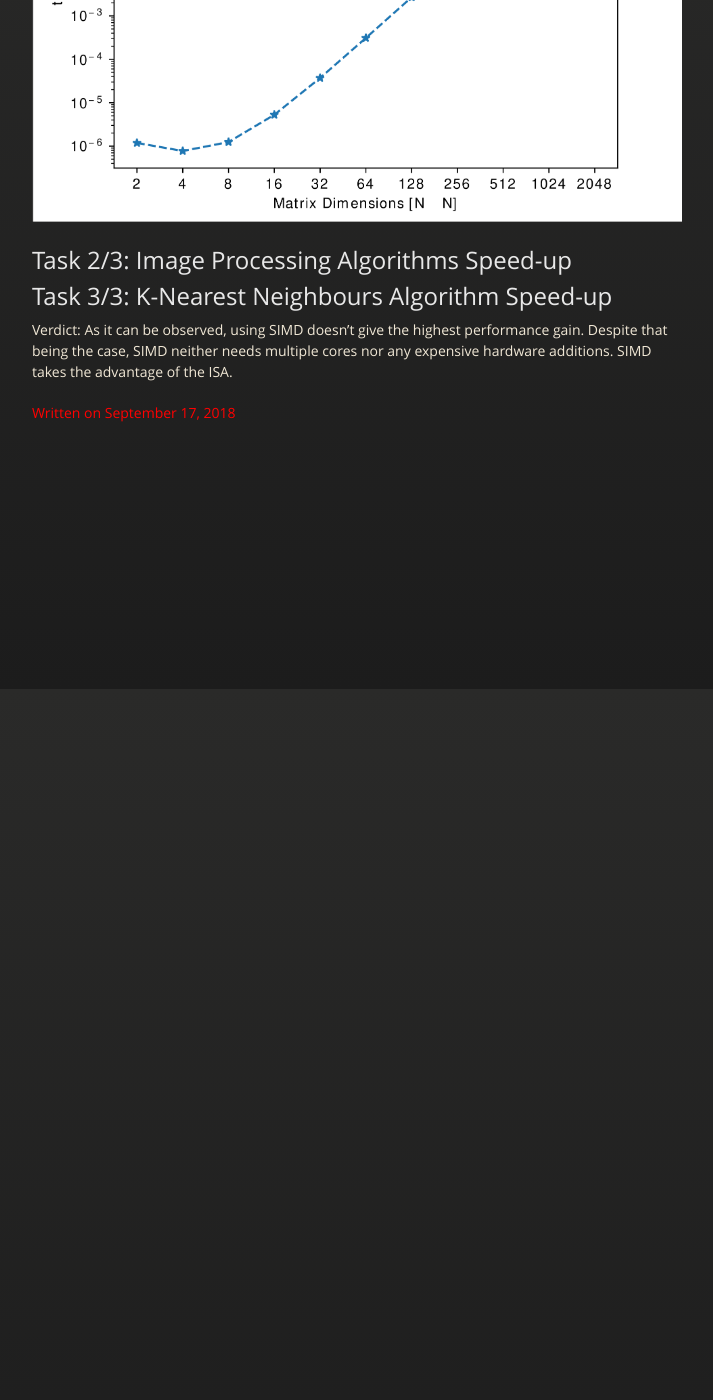
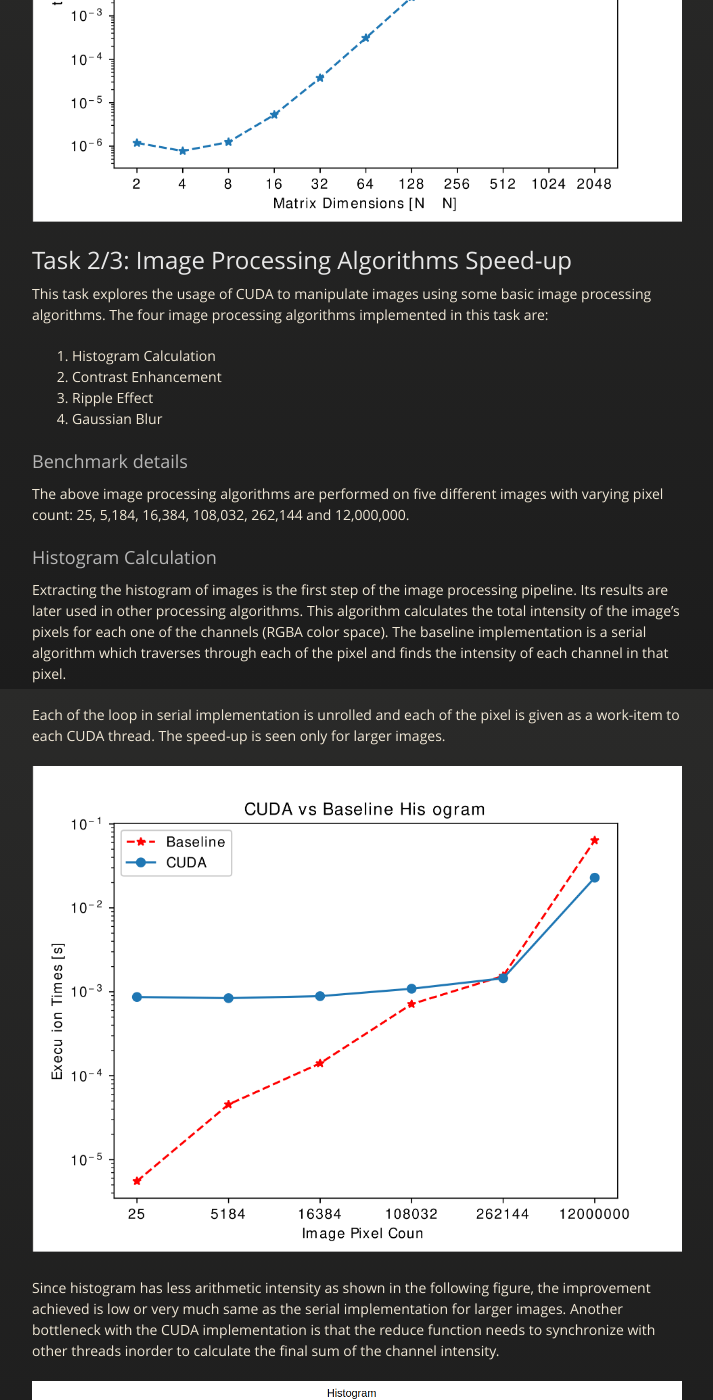
Before and after one commit to naveenspace7/portfolio, a Jekyll site: the page built from _posts/2018-9-17-acs.md, in a window 1280 px wide and 1400 px high, scrolled down 4711 px. Shown: the whole window, without its empty margins (283-996 px from the left). Built offline with Jekyll 4.4.1, drawn with Linux system fonts in a browser that asks for light colours; before the commit the page ends 5224 px from its top, so only the background shows below that; some of the changed text lies outside the part shown.

Commit message:
Add task 2 details [WIP]

```diff
--- a/_posts/2018-9-17-acs.md
+++ b/_posts/2018-9-17-acs.md
@@ -92,11 +92,32 @@ While the expected speed-up is proportional to the number of GPU cores, the obse
 
 ## Task 2/3: Image Processing Algorithms Speed-up
 
-<!-- This task explores different parallel programming techniques and benchmark their speed up. We use vector inner product and traditional matrix multiplication method to perform the benchmarks in three different constructs: -->
-<!--
-1. Single Instruction Multiple Data (SIMD)
-2. OpenMP
-3. OpenCL -->
+This task explores the usage of CUDA to manipulate images using some basic image processing algorithms. The four image processing algorithms implemented in this task are:
+
+1. Histogram Calculation
+2. Contrast Enhancement
+3. Ripple Effect
+4. Gaussian Blur
+
+### Benchmark details
+
+The above image processing algorithms are performed on five different images with varying pixel count: 25, 5,184, 16,384, 108,032, 262,144 and 12,000,000.
+
+### Histogram Calculation
+
+Extracting the histogram of images is the first step of the image processing pipeline. Its results are later used in other processing algorithms. This algorithm calculates the total intensity of the image's pixels for each one of the channels (RGBA color space). The baseline implementation is a serial algorithm which traverses through each of the pixel and finds the intensity of each channel in that pixel.
+
+Each of the loop in serial implementation is unrolled and each of the pixel is given as a work-item to each CUDA thread. The speed-up is seen only for larger images.
+
+
+![CUDA Histogram]({{site.url}}/portfolio/assets/images/CUDA_Histogram.png)
+
+Since histogram has less arithmetic intensity as shown in the following figure, the improvement achieved is low or very much same as the serial implementation for larger images. Another bottleneck with the CUDA implementation is that the reduce function needs to synchronize with other threads inorder to calculate the final sum of the channel intensity.
+
+![Memory Transaction]({{site.url}}/portfolio/assets/images/hist_opt.png)
+
+A significant speed-up is not seen because the overall time taken is dominated by the memory transaction.
+
 
 <!-- End of task 2 -->
 
```
Also changed, not shown: assets/images/CUDA_Histogram.png (added), assets/images/hist_opt.png (added).
